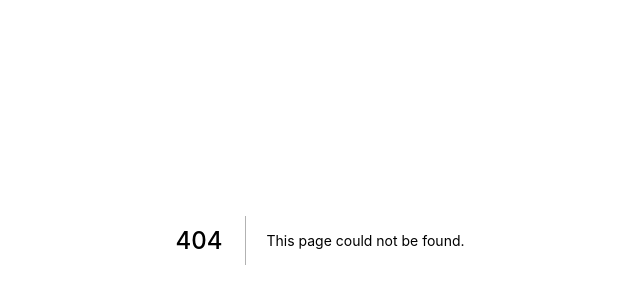
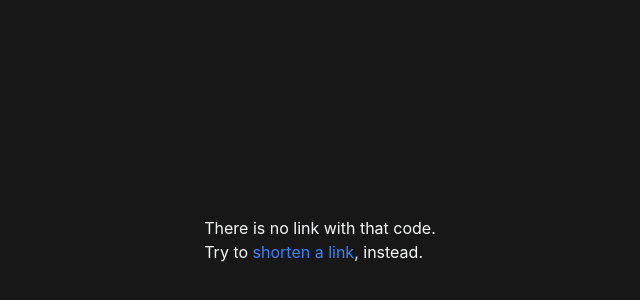
Before and after one commit to goriio/iksi, a Next.js app: page /1 in a window 1280 px wide. Before the commit this address had no page. Shown: the part 160-460 px from the top of the page, without its empty margins (320-960 px from the left). Built offline with nearby package versions, Linux system fonts and the light colour scheme; no server answers; the database is empty.

Commit message:
add redirection route

```diff
--- /dev/null
+++ b/pages/[code].tsx
@@ -0,0 +1,41 @@
+import { prisma } from '@/lib/prisma';
+import { GetServerSidePropsContext } from 'next';
+import Link from 'next/link';
+
+export default function Redirect() {
+  return (
+    <p>
+      There is no link with that code.
+      <br />
+      Try to{' '}
+      <Link href="/">
+        <a className="text-blue-500 hover:underline">shorten a link</a>
+      </Link>
+      , instead.
+    </p>
+  );
+}
+
+export async function getServerSideProps({
+  params,
+}: GetServerSidePropsContext) {
+  const url = await prisma.url.findUnique({
+    where: {
+      code: params?.code as string,
+    },
+  });
+
+  if (url) {
+    return {
+      redirect: {
+        destination: new RegExp('^https?://', 'i').test(url.link)
+          ? url.link
+          : 'http://' + url.link,
+      },
+    };
+  }
+
+  return {
+    props: {},
+  };
+}
--- a/pages/_app.tsx
+++ b/pages/_app.tsx
@@ -4,7 +4,7 @@ import '../styles/globals.css';
 
 export default function App({ Component, pageProps }: AppProps) {
   return (
-    <>
+    <div className="grid place-items-center max-w-lg mx-auto p-4 h-screen">
       <Component {...pageProps} />
       <Toaster
         position="bottom-right"
@@ -15,6 +15,6 @@ export default function App({ Component, pageProps }: AppProps) {
           },
         }}
       />
-    </>
+    </div>
   );
 }
--- a/pages/index.tsx
+++ b/pages/index.tsx
@@ -1,9 +1,5 @@
 import { LinkShortenerForm } from '@/components';
 
 export default function Home() {
-  return (
-    <div className="grid place-items-center max-w-lg mx-auto p-4 h-screen">
-      <LinkShortenerForm />
-    </div>
-  );
+  return <LinkShortenerForm />;
 }
```
